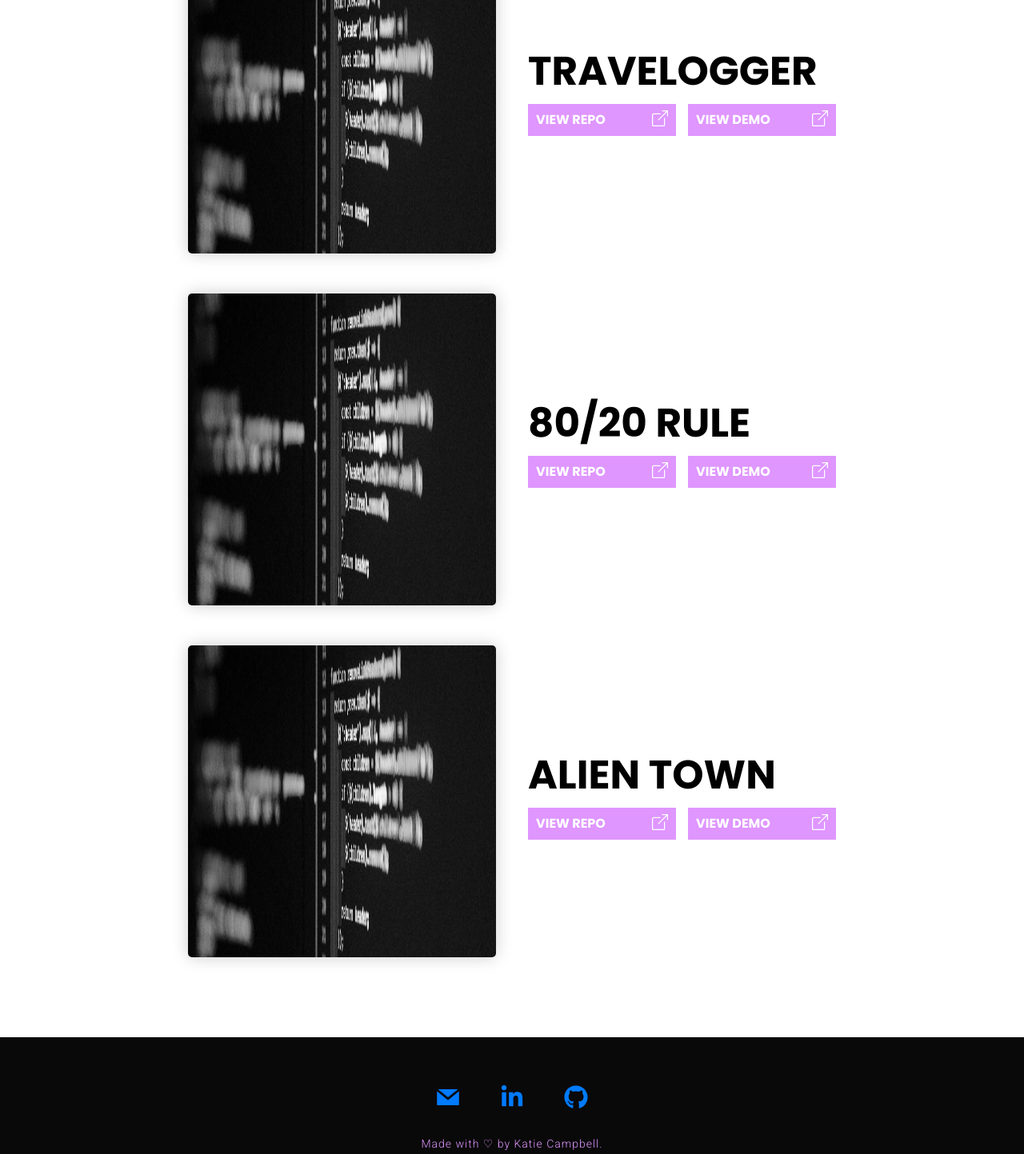
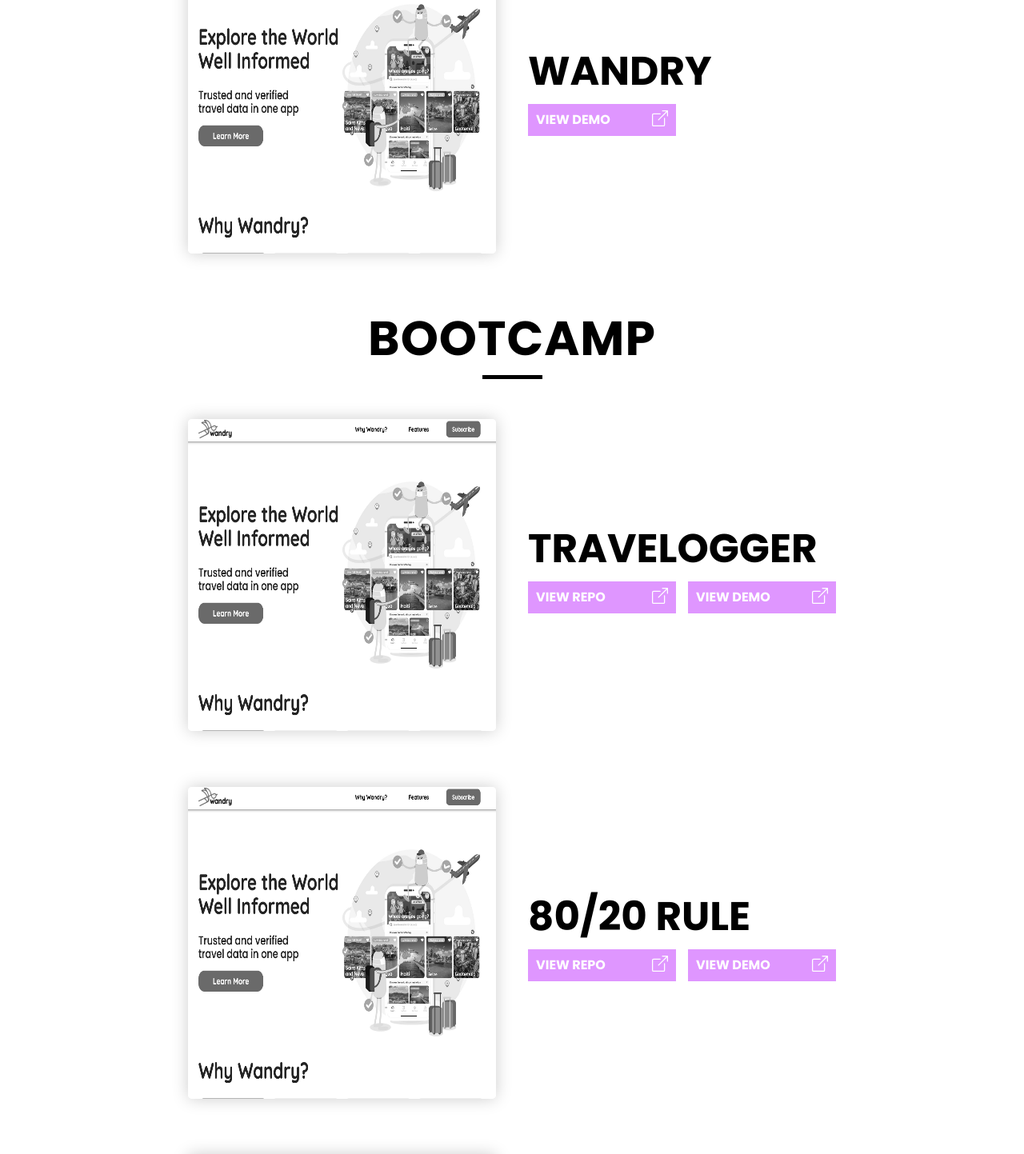
Before and after one commit to katiec2116/react-portfolio, a React (Create React App) app in the folder portfolio/: page / in a window 1280 px wide. Shown: the part 1060-2503 px from the top of the page at 80% size. Built offline with nearby package versions, Linux system fonts and the light colour scheme.

Commit message:
styling and add ewandry project page

```diff
--- a/portfolio/src/components/Button.js
+++ b/portfolio/src/components/Button.js
@@ -21,6 +21,8 @@
   margin-right: 15px;
   &:hover {
     transition: all 0.2s ease-in-out;
-    background: #75c9c0;
+    background: #DF96FF;
+    color: white;
+    text-decoration: none;
   }
 `;
--- a/portfolio/src/components/Footer/Footer.js
+++ b/portfolio/src/components/Footer/Footer.js
@@ -1,6 +1,4 @@
 import styled from "styled-components";
-import { Link } from "react-router-dom";
-// import { Link as LinkScroll } from "react-scroll";
 
 export const FooterContainer = styled.div`
   background-color: #090909;
@@ -11,19 +9,14 @@
   text-align: center;
 `;
 
-export const FooterContent = styled.div`
-  font-family: roboto;
-  font-weight: 300;
-  font-size: 14px;
-  letter-spacing: 1px;
-  margin-top: 30px;
-  margin-bottom: 50px;
-`;
-
 export const FooterH1 = styled.h1`
   color: #DF96FF;
   font-size: 14px;
   font-weight: 300;
+  margin-top: 30px;
+  margin-bottom: 50px;
+  font-family: roboto;
+  letter-spacing: 1px;
 `;
 
 export const ContactContainer = styled.div`
--- /dev/null
+++ b/portfolio/src/components/Footer/footer.css
@@ -0,0 +1,20 @@
+.icon {
+    color: "#DF96FF" !important;
+  font-size: 30px;
+  transition: all 0.3s ease-in-out;
+
+
+}
+
+.icon:hover{
+    color: rgb(255, 255, 255);
+
+}
+
+@media screen and (max-width: 675px) {
+    .icon{
+    font-size: 20px;
+    margin-left: 15px;
+    margin-right: 15px;
+  }
+}
--- a/portfolio/src/components/Footer/index.js
+++ b/portfolio/src/components/Footer/index.js
@@ -1,7 +1,9 @@
-import { FooterContainer, FooterContent, FooterH1, ContactContainer, ContactIcons, IconWrapper } from "./Footer"
+import { FooterContainer, FooterH1, ContactContainer, ContactIcons, IconWrapper } from "./Footer"
 import React from "react";
 import { FaGithub, FaLinkedinIn } from "react-icons/fa";
 import { GrMail } from "react-icons/gr";
+import "./footer.css"
+
 function Footer() {
 
     return (
@@ -9,34 +11,30 @@
             <ContactContainer id="contact">
                 <IconWrapper>
                     <ContactIcons>
-                        <a id="contact" href="mailto:katiecampbell21@outlook.com" target="_blank"> <GrMail /> </a>
+                        <a href="mailto:katiecampbell21@outlook.com" target="_blank"> <GrMail className="icon" style={{color: "white"}}/> </a>
                     </ContactIcons>
-                    <ContactIcons style={{color: "#DF96FF"}}>
+                    <ContactIcons>
                         <a
-                            id="contact"
                             href="https://www.linkedin.com/in/katiec2116/"
                             target="_blank"
                         >
-                            <FaLinkedinIn />
+                            <FaLinkedinIn className="icon"style={{color: "white"}} />
                         </a>
                     </ContactIcons>
-                    <ContactIcons>
+                    <ContactIcons >
                         <a
-                            id="contact-icon"
                             href="https://github.com/katiec2116"
                             target="_blank"
                         >
-                            <FaGithub />
+                            <FaGithub className="icon"style={{color: "white"}} />
                         </a>
                     </ContactIcons>
                 </IconWrapper>
             </ContactContainer>
             <FooterContainer>
-                <FooterContent>
                     <FooterH1>
                         Made with ♡ by Katie Campbell.
                     </FooterH1>
-                </FooterContent>
             </FooterContainer>
         </>
     )
--- a/portfolio/src/components/Header/index.js
+++ b/portfolio/src/components/Header/index.js
@@ -22,7 +22,7 @@
       }
 
     return (
-        <HeaderContainer>
+        <HeaderContainer id="about">
             <HeaderBackground>
                 <ImageBackground/>
             </HeaderBackground>
@@ -30,7 +30,7 @@
                 <HeaderH1>Katie Campbell</HeaderH1>
                 <HeaderP>I am a <span ref={textRef}> </span></HeaderP>
                 <HeaderButtonWrapper>
-                    <Button>
+                    <Button to="projects">
                         Latest Work
                     </Button>
 
--- a/portfolio/src/components/Nav/index.js
+++ b/portfolio/src/components/Nav/index.js
@@ -22,7 +22,7 @@
 
     return (
         <Navbar fixed="top" collapseOnSelect expand="lg" id={background == true ? "dark" : "transparent"}>
-            <Navbar.Brand href="#home"><img src={logo} width="60px" /></Navbar.Brand>
+            <Navbar.Brand href="#about"><img src={logo} width="60px" /></Navbar.Brand>
             <Navbar.Toggle aria-controls="responsive-navbar-nav" />
             <Navbar.Collapse id="responsive-navbar-nav">
                 <Nav className="ml-auto">
--- a/portfolio/src/components/Portfolio/index.js
+++ b/portfolio/src/components/Portfolio/index.js
@@ -1,6 +1,7 @@
 // import "../../assets/style.css"
 import Project from "../Project"
 import projects from "../../projects.json"
+import work from "../../work.json"
 import {
     PortfolioContainer,
     PortfolioH1,
@@ -11,12 +12,25 @@
 function Portfolio() {
 
     return (
-        <PortfolioContainer id="projects">
+        <div  id="projects">
+        <PortfolioContainer>
             <PortfolioH1>
-                Bootcamp Projects
+                Professional
                 <Bar />
             </PortfolioH1 >
             <section >
+            {work.map((item, i) => (
+                    <Project
+                        key={i}
+                        title={item.title}
+                        image={item.image}
+                        deployed={item.url}
+                    />
+                ))}
+                <PortfolioH1>
+                Bootcamp
+                <Bar />
+            </PortfolioH1 >
                 {projects.map((item, i) => (
                     <Project
                         key={i}
@@ -28,6 +42,7 @@
                 ))}
             </section>
         </PortfolioContainer>
+        </div>
     )
 }
 export default Portfolio;
--- a/portfolio/src/components/Project/Project.css
+++ b/portfolio/src/components/Project/Project.css
@@ -4,14 +4,14 @@
     justify-content: center;
     align-items: center;
     flex-wrap: wrap;
-    margin-bottom: 50px;
+    margin-bottom: 70px;
     position:relative;
   }
 
   .project-image {
     display: flex;
     flex-direction: column;
-    align-items: center;
+    align-items: left;
     justify-content: center;
     width: 40%;
     min-width: 350px;
--- a/portfolio/src/components/Project/index.js
+++ b/portfolio/src/components/Project/index.js
@@ -1,5 +1,5 @@
 import "./Project.css"
-import headerImg from "../../assets/headerImg.jpeg"
+import headerImg from "../../assets/wandyweb.png"
 import {BsBoxArrowUpRight} from "react-icons/bs"
 
 
@@ -15,7 +15,7 @@
                 <h2>{props.title}</h2>
                 <h3>{props.tech}</h3>
                 <div className="project-buttons">
-                    <a href={props.github} target="_blank">View Repo <BsBoxArrowUpRight id="go-icon"/></a>
+                    {props.github && <a href={props.github} target="_blank">View Repo <BsBoxArrowUpRight id="go-icon"/></a> }
                     <a href={props.deployed} target="_blank">View Demo <BsBoxArrowUpRight id="go-icon"/></a></div>
             </div>
         </div>
--- a/portfolio/src/projects.json
+++ b/portfolio/src/projects.json
@@ -3,15 +3,13 @@
         "title": "Travelogger",
         "image": "images/travel.png",
         "url": "https://travelogger-project.herokuapp.com/",
-        "github": "https://github.com/katiec2116/travelogger",
-        "name": "travel"
+        "github": "https://github.com/katiec2116/travelogger"
     },
     {
         "title": "80/20 Rule",
         "image": "images/nutrition.png",
         "url": "https://katiec2116.github.io/80-20-Rule/",
-        "github": "https://github.com/katiec2116/80-20-Rule",
-        "name": "8020"
+        "github": "https://github.com/katiec2116/80-20-Rule"
 
     },
     {
--- /dev/null
+++ b/portfolio/src/work.json
@@ -0,0 +1,7 @@
+[
+    {
+        "title": "Wandry",
+        "image": "images/wandyweb.png",
+        "url": "https://wandry.app/"
+    }
+]
```
Also changed, not shown: portfolio/public/images/wandyweb.png (added), portfolio/src/assets/wandyweb.png (added).
